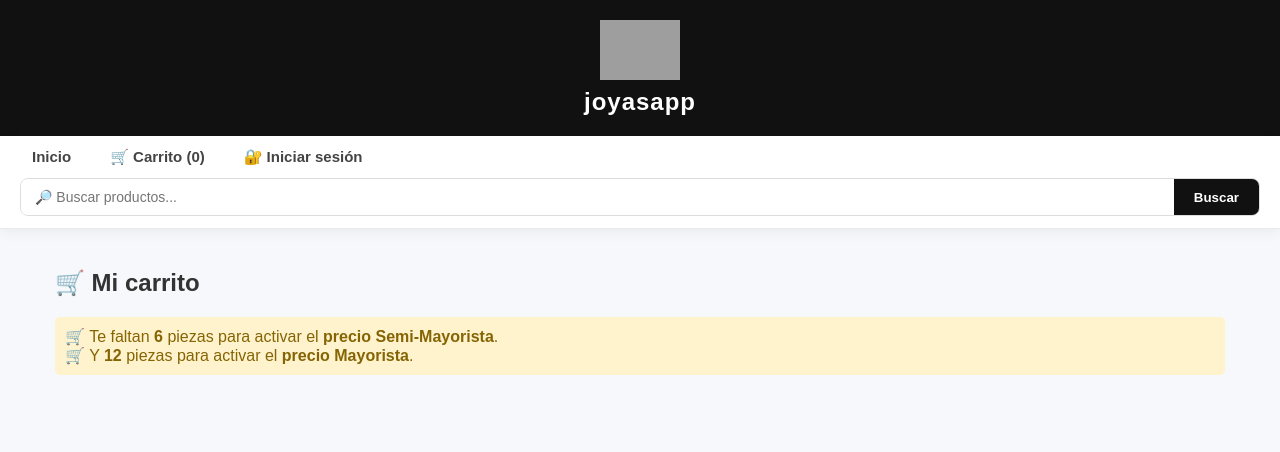
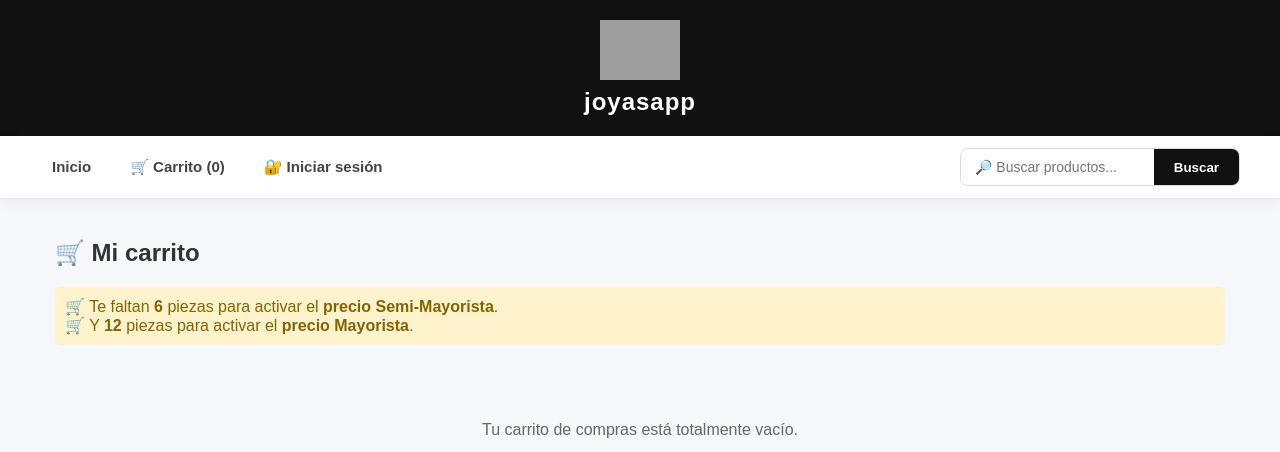
Before and after one commit to pacho66/joyasapp, a Django app: page /carrito/ in a window 1280 px wide. Shown: the top 452 px of the page. Run offline with Django 5.2, Linux system fonts and the light colour scheme; data that the repository does not hold is empty; grey boxes are pictures that could not be loaded.

Commit message:
Actualizar estilos del banner, buscador y alineacion del menu de navegacion en escritorio

```diff
--- a/productos/templates/base.html
+++ b/productos/templates/base.html
@@ -59,6 +59,17 @@ nav {
     padding: 12px 20px;
     box-shadow: var(--sombra);
     border-bottom: 1px solid var(--color-borde);
+    display: flex;
+    justify-content: center;
+}
+
+.nav-container {
+    max-width: 1200px;
+    width: 100%;
+    display: flex;
+    align-items: center;
+    justify-content: space-between;
+    gap: 20px;
 }
 
 nav ul {
@@ -67,7 +78,7 @@ nav ul {
     align-items: center;
     gap: 15px;
     padding: 0;
-    margin: 0 0 12px 0;
+    margin: 0; /* 👈 Eliminamos el margen inferior que desalineaba */
 }
 
 nav ul li a {
@@ -78,6 +89,7 @@ nav ul li a {
     border-radius: 6px;
     transition: 0.2s ease;
     font-size: 15px;
+    white-space: nowrap; /* Evita que los textos se corten */
 }
 
 nav ul li a:hover {
@@ -98,10 +110,11 @@ nav ul li a:hover {
     margin-bottom: 12px;
 }
 
-/* BUSCADOR INTEGRADO EN NAVBAR */
+/* BUSCADOR CONTROLADO PARA ESCRITORIO Y MÓVIL */
 .buscador {
     display: flex;
-    width: 100%;
+    width: 280px; /* Ancho compacto y fijo para PC */
+    transition: width 0.3s ease;
 }
 
 .buscador-wrapper {
@@ -296,8 +309,8 @@ nav ul li a:hover {
     <div>{{ perfil.nombre_tienda|default:"joyasapp" }}</div>
 </div>
 
-
     <nav>
+        <div class="nav-container">
             <div class="menu-toggle" onclick="toggleMenu()">
                 ☰ Menú
             </div>
@@ -331,6 +344,7 @@ nav ul li a:hover {
                     <button type="submit">Buscar</button>
                 </div>
             </form>
+        </div>
     </nav>
 
 {% if request.path == '/' %}
```
Lines whose indentation alone changed are shown as unchanged.
